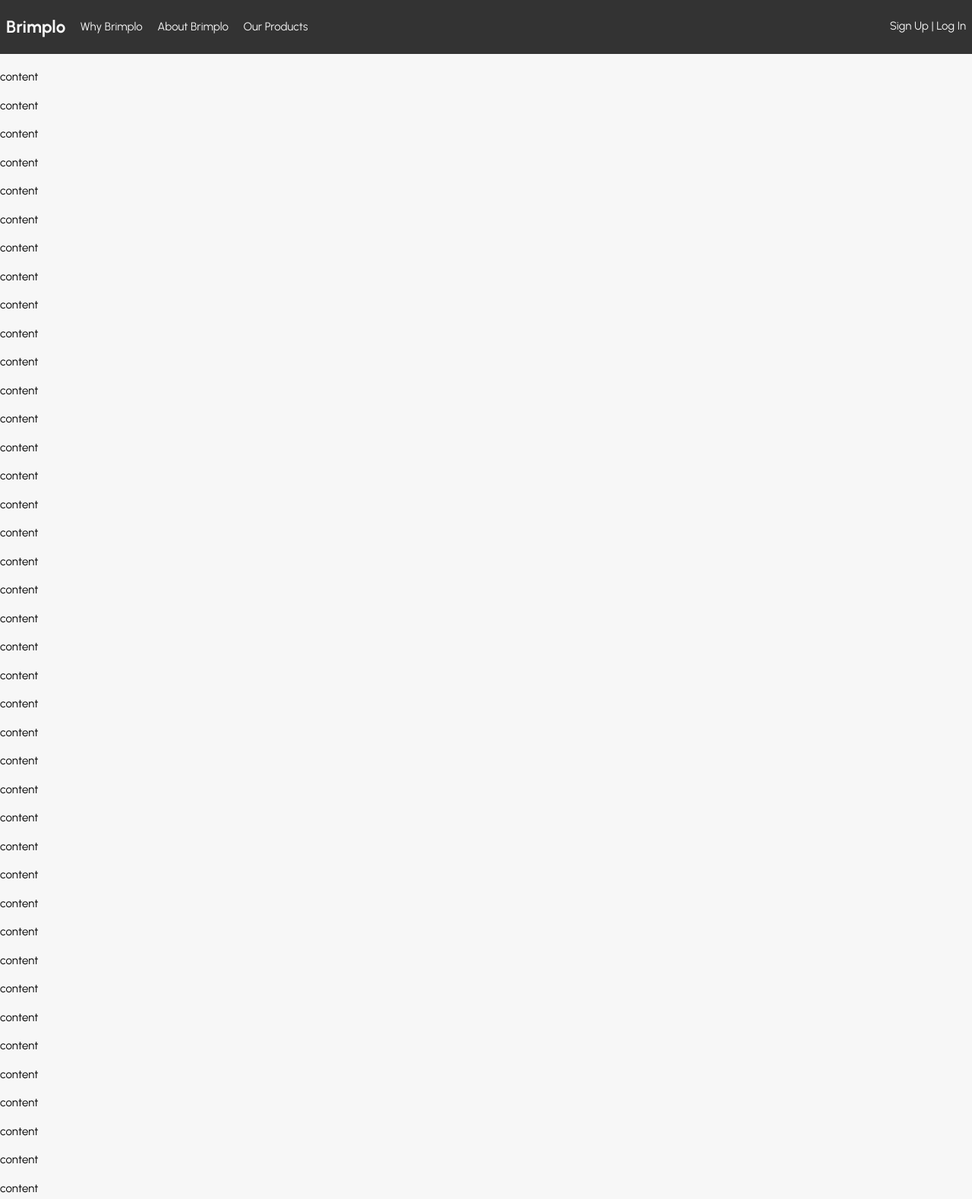
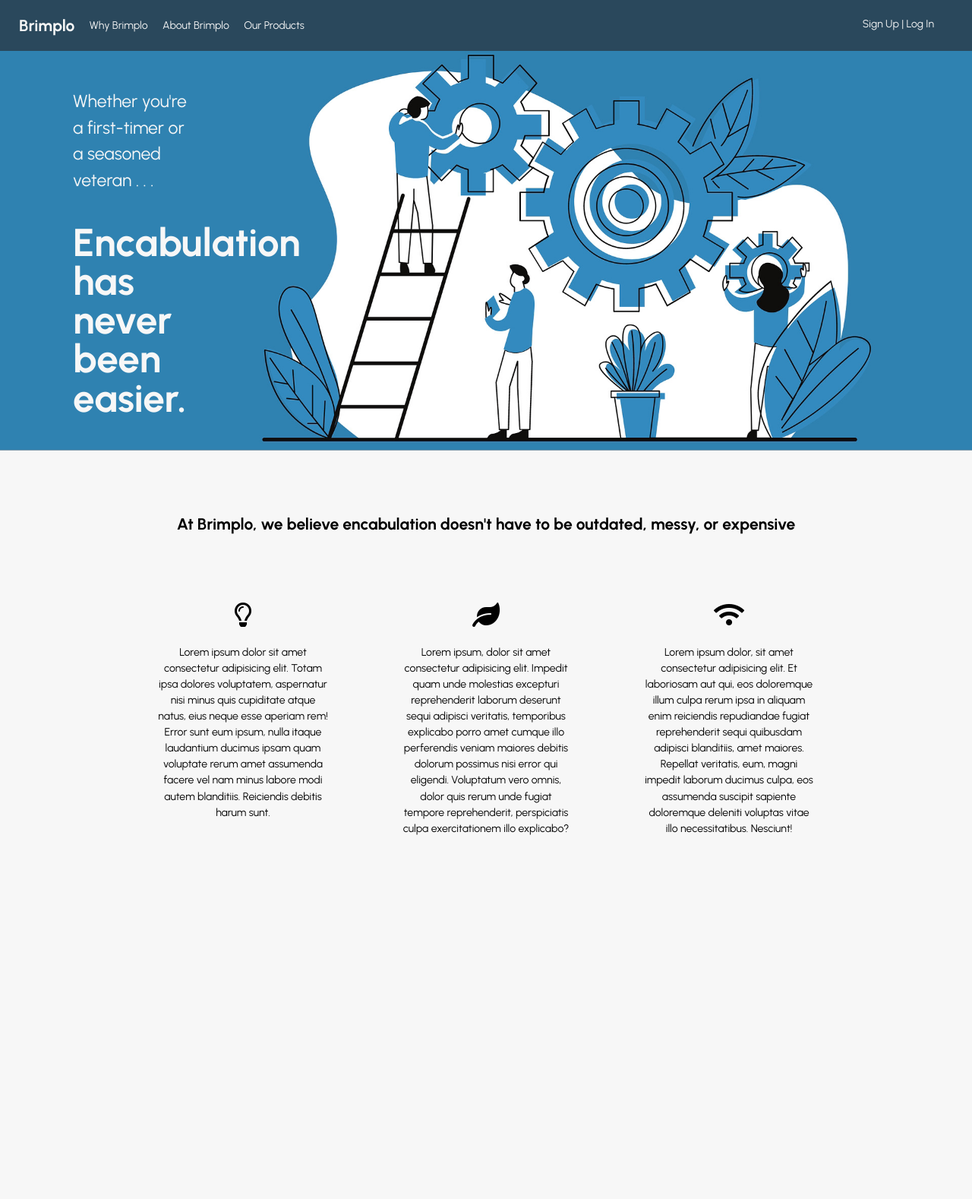
Before and after one commit to lcmaupin/LandingPage, a plain HTML site: page index.html in a window 1280 px wide. Shown: the top 1578 px of the page at 76% size. After the commit the page ends 1179 px from the top, so only its background shows below. Drawn offline with Linux system fonts and the light colour scheme.

Commit message:
Adds main copy section and additional styling

```diff
--- a/Styles/style.scss
+++ b/Styles/style.scss
@@ -1,7 +1,7 @@
-@import url('https://fonts.googleapis.com/css2?family=Raleway:wght@400;700&family=Urbanist:wght@400;700&display=swap');
+@import url('https://fonts.googleapis.com/css2?family=Urbanist:wght@400;700&display=swap');
 
 body {
-  font-size: 15px;
+  font-size: 1.1vw;
   font-family: Urbanist, sans-serif;
   line-height: 1.5;
   margin: 0px;
@@ -13,7 +13,7 @@ ul {
   list-style-type: none;
   margin: 0;
   padding: 0;
-  background-color: #333;
+  background-color: rgb(42, 72, 92);
   color: #f7f7f7;
   position: fixed;
   top: 0;
@@ -36,7 +36,7 @@ li a, .drpbtn {
 }
 
 li a:hover, .dropdown:hover .drpbtn {
-  background-color: #333;
+  background-color: rgb(42, 72, 97);
 }
 
 li.dropdown {
@@ -47,7 +47,7 @@ li.dropdown {
   display: none;
   position: absolute;
   justify-self: center;
-  background-color: #333;
+  background-color: rgb(42, 72, 97);
   min-width: 80px;
   z-index: 1;
 }
@@ -63,13 +63,79 @@ li.dropdown {
 }
 
 .dropdown-content a:hover {
-  background-color: #f42222;
+  background-color: rgb(68, 129, 173);
 }
 
 .dropdown:hover .dropdown-content {
   display: block;
 }
 
+#name {
+  margin-left: 25px;
+}
+
 #login {
   transform: translateY(100%);
+  margin-right: 50px;
 }
+
+#main {
+  width: 100%;
+  background-image: url(../Images/splash.jpeg);
+  background-size: contain;
+  background-repeat: no-repeat;
+  background-attachment: scroll;
+  overflow: visible;
+  color: #f7f7f7;
+  transform: translateY(6%);
+  padding-bottom: 8vh;
+}
+
+#splash-copy {
+  display: flex;
+  width: 12.5%;
+  padding-left: 7.5%;
+  flex-direction: column;
+  transform: translateY(5%);
+  text-align: left;
+}
+
+#splash-copy p {
+  font-size: 1.8vw;
+}
+
+#splash-copy h1 {
+  font-size: 4vw;
+  font-weight: 700;
+  line-height: 1;
+  transform: translateY(-10%);
+}
+
+#main-copy {
+  width: 75%;
+  color: black;
+  padding-top: 8vh;
+  position: relative;
+  margin: auto;
+  text-align: center;
+}
+
+#main-copy h2 {
+  margin-bottom: 10vh;
+}
+
+#copy-boxes {
+  display: flex;
+  flex-direction: row;
+  flex-wrap: nowrap;
+}
+
+#copy-boxes span {
+  font-size: 2.5vw;
+}
+
+.copy-columns {
+  width: 25%;
+  padding-left: 5%;
+  padding-right: 5%;
+}
--- a/index.html
+++ b/index.html
@@ -7,6 +7,7 @@
     <meta name="author" content="Luke Maupin">
     <meta name="description" content="Contemporary Encabulation Solutions|Brimplo">
     <link rel="stylesheet" href="Styles/style.css">
+    <link rel="stylesheet" href="https://use.fontawesome.com/releases/v5.15.4/css/all.css" integrity="sha384-DyZ88mC6Up2uqS4h/KRgHuoeGwBcD4Ng9SiP4dIRy0EXTlnuz47vAwmeGwVChigm" crossorigin="anonymous">
     <title>Contemporary Encabulation Solutions|Brimplo</title>
 </head>
 <body>
@@ -14,86 +15,63 @@
         <div class="container">
             <nav>
                 <ul id="menu">
-                        <li id="name"><h2>Brimplo</h2></li>
+                    <li id="name"><h2><a href="#homepage">Brimplo</a></h2></li>
                     <li class="dropdown">
                         <span class="drpbtn">Why Brimplo</span>
                         <div class="dropdown-content">
-                                <p><a href="#">Quality</a></p>
-                                <p><a href="#">Efficiency</a></p>
-                                <p><a href="#">Support</a></p>
-                                <p><a href="#">Value</a></p>
+                            <p><a href="#quality">Quality</a></p>
+                            <p><a href="#efficiency">Efficiency</a></p>
+                            <p><a href="#support">Support</a></p>
+                            <p><a href="#value">Value</a></p>
                         </div>
                     </li>
                     <li class="dropdown">
                         <span class="drpbtn">About Brimplo</span>
                         <div class="dropdown-content">
-                                <p><a href="#">Our Story</a></p>
-                                <p><a href="#">Our Mission</a></p>
-                                <p><a href="#">Our People</a></p>
-                                <p><a href="#">Contact Us</a></p>
+                            <p><a href="#story">Our Story</a></p>
+                            <p><a href="#mission">Our Mission</a></p>
+                            <p><a href="#people">Our People</a></p>
+                            <p><a href="#contact">Contact Us</a></p>
                         </div>
                     </li>
                     <li class="dropdown">
                         <span class=drpbtn>Our Products</span>
                         <div class="dropdown-content">
-                                <p><a href="#">Industrial</a></p>
-                                <p><a href="#">Business</a></p>
-                                <p><a href="#">Home</a></p>
-                                <p><a href="#">Custom</a></p>
+                            <p><a href="#industrial">Industrial</a></p>
+                            <p><a href="#business">Business</a></p>
+                            <p><a href="#home">Home</a></p>
+                            <p><a href="#custom">Custom</a></p>
                         </div>
                     </li>
                     <li style="float:right" id="login">
-                            <a href="#">Sign Up | Log In</a>
+                        <a href="#login">Sign Up | Log In</a>
                     </li>
                 </ul>
             </nav>
         </div>
     </header>
-    <p>content</p>
-    <p>content</p>
-    <p>content</p>
-    <p>content</p>
-    <p>content</p>
-    <p>content</p>
-    <p>content</p>
-    <p>content</p>
-    <p>content</p>
-    <p>content</p>
-    <p>content</p>
-    <p>content</p>
-    <p>content</p>
-    <p>content</p>
-    <p>content</p>
-    <p>content</p>
-    <p>content</p>
-    <p>content</p>
-    <p>content</p>
-    <p>content</p>
-    <p>content</p>
-    <p>content</p>
-    <p>content</p>
-    <p>content</p>
-    <p>content</p>
-    <p>content</p>
-    <p>content</p>
-    <p>content</p>
-    <p>content</p>
-    <p>content</p>
-    <p>content</p>
-    <p>content</p>
-    <p>content</p>
-    <p>content</p>
-    <p>content</p>
-    <p>content</p>
-    <p>content</p>
-    <p>content</p>
-    <p>content</p>
-    <p>content</p>
-    <p>content</p>
-    <p>content</p>
-    <p>content</p>
-    <p>content</p>
-    <p>content</p>
-    <p>content</p>
+    <section id="main">
+        <div id=splash-copy>
+            <p>Whether you're a first-timer or a seasoned veteran . . .</p>
+            <h1>Encabulation has never been easier.</h1>
+        </div>
+        <div id="main-copy">
+            <h2>At Brimplo, we believe encabulation doesn't have to be outdated, messy, or expensive</h2>
+            <div id="copy-boxes">
+                <div class="copy-columns">
+                    <span><i class="far fa-lightbulb"></i></span>
+                    <p>Lorem ipsum dolor sit amet consectetur adipisicing elit. Totam ipsa dolores voluptatem, aspernatur nisi minus quis cupiditate atque natus, eius neque esse aperiam rem! Error sunt eum ipsum, nulla itaque laudantium ducimus ipsam quam voluptate rerum amet assumenda facere vel nam minus labore modi autem blanditiis. Reiciendis debitis harum sunt.</p>
+                </div>
+                <div class="copy-columns">
+                    <span><i class="fas fa-leaf"></i></span>
+                    <p>Lorem ipsum, dolor sit amet consectetur adipisicing elit. Impedit quam unde molestias excepturi reprehenderit laborum deserunt sequi adipisci veritatis, temporibus explicabo porro amet cumque illo perferendis veniam maiores debitis dolorum possimus nisi error qui eligendi. Voluptatum vero omnis, dolor quis rerum unde fugiat tempore reprehenderit, perspiciatis culpa exercitationem illo explicabo?</p>
+                </div>
+                <div class="copy-columns">
+                    <span><i class="fas fa-wifi"></i></span>
+                    <p>Lorem ipsum dolor, sit amet consectetur adipisicing elit. Et laboriosam aut qui, eos doloremque illum culpa rerum ipsa in aliquam enim reiciendis repudiandae fugiat reprehenderit sequi quibusdam adipisci blanditiis, amet maiores. Repellat veritatis, eum, magni impedit laborum ducimus culpa, eos assumenda suscipit sapiente doloremque deleniti voluptas vitae illo necessitatibus. Nesciunt!</p>
+                </div>
+            </div>
+        </div>
+    </section>
 </body>
 </html>
```
Also changed, not shown: Images/splash.jpeg (added), Images/splash.jpg (deleted), Styles/style.css, 3 other files. Lines whose indentation alone changed are shown as unchanged.
